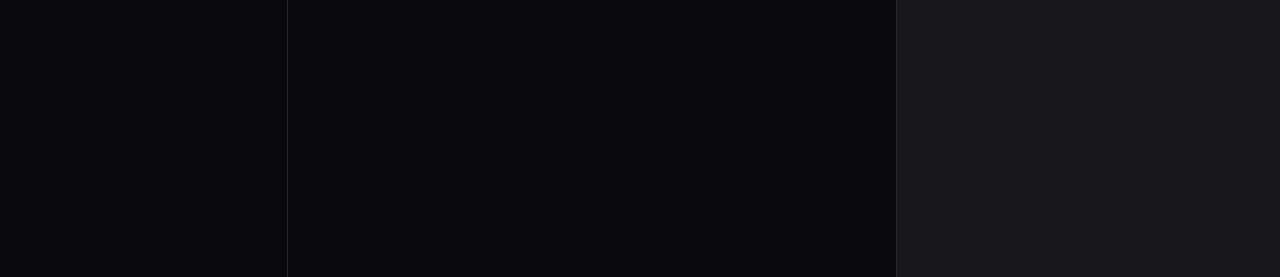
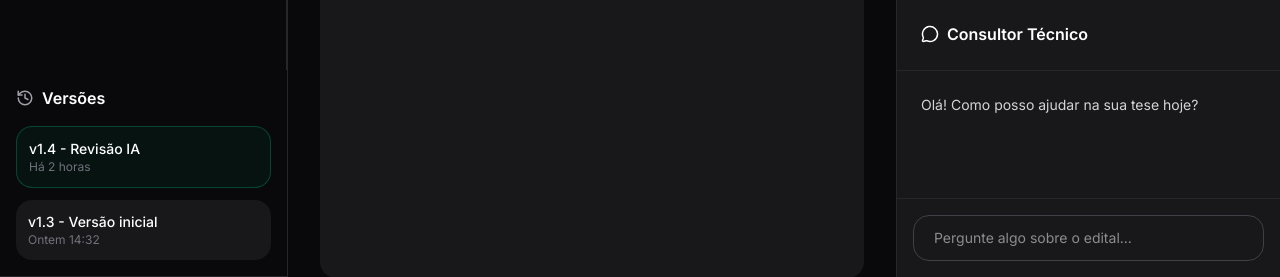
Before and after one commit to matheusoption-bit/notepress-saas, a Next.js app: page /notebooks/1 in a window 1280 px wide. Shown: the part 523-800 px from the top of the page. Built offline with nearby package versions, Linux system fonts and the light colour scheme.

Commit message:
Adicionar componentes de onboarding, painel direito, barra lateral de fontes, editor de texto e versões

```diff
--- a/src/app/notebooks/[id]/page.tsx
+++ b/src/app/notebooks/[id]/page.tsx
@@ -1,12 +1,13 @@
 'use client';
 
-import { useState } from 'react';
-import TipTapEditor from '@/components/TipTapEditor';
-import SourcesSidebar from '@/components/SourcesSidebar';
-import VersionsSidebar from '@/components/VersionsSidebar';
-import RightPanel from '@/components/RightPanel';
+import { use, useState } from 'react';
+import TipTapEditor from '@/src/components/TipTapEditor';
+import SourcesSidebar from '@/src/components/SourcesSidebar';
+import VersionsSidebar from '@/src/components/VersionsSidebar';
+import RightPanel from '@/src/components/RightPanel';
 
-export default function NotebookPage({ params }: { params: { id: string } }) {
+export default function NotebookPage({ params }: { params: Promise<{ id: string }> }) {
+  const { id } = use(params);
   const [selectedTab, setSelectedTab] = useState<'editor' | 'sources'>('editor');
 
   return (
--- a/src/app/page.tsx
+++ b/src/app/page.tsx
@@ -3,7 +3,7 @@
 import { SignedIn, SignedOut, SignInButton, useUser } from '@clerk/nextjs';
 import { Sparkles, BookOpen, TrendingUp, Target, Play } from 'lucide-react';
 import Link from 'next/link';
-import OnboardingWizard from '@/src/app/components/OnboardingWizard';
+import OnboardingWizard from '@/src/components/OnboardingWizard';
 import { useState } from 'react';
 
 export default function Home() {
--- a/src/app/components/TipTapEditor.tsx
+++ b/src/components/TipTapEditor.tsx
@@ -19,6 +19,7 @@
       }),
     ],
     content: content || '<p></p>',
+    immediatelyRender: false,
     onUpdate: ({ editor }) => {
       onUpdate?.(editor.getJSON());
     },
--- /dev/null
+++ b/src/components/VersionsSidebar.tsx
@@ -0,0 +1,25 @@
+'use client';
+
+import { Clock, History } from 'lucide-react';
+
+export default function VersionsSidebar() {
+  return (
+    <div className="p-4 border-b border-zinc-800 bg-zinc-950">
+      <div className="flex items-center gap-2 mb-4">
+        <History size={18} className="text-zinc-400" />
+        <h3 className="font-semibold">Versões</h3>
+      </div>
+
+      <div className="space-y-3 text-sm">
+        <div className="p-3 bg-emerald-950/30 border border-emerald-500/30 rounded-2xl">
+          <p className="font-medium">v1.4 - Revisão IA</p>
+          <p className="text-xs text-zinc-500">Há 2 horas</p>
+        </div>
+        <div className="p-3 bg-zinc-900 rounded-2xl">
+          <p className="font-medium">v1.3 - Versão inicial</p>
+          <p className="text-xs text-zinc-500">Ontem 14:32</p>
+        </div>
+      </div>
+    </div>
+  );
+}
```
Also changed, not shown: src/components/OnboardingWizard.tsx (renamed from src/app/components/OnboardingWizard.tsx), src/components/RightPanel.tsx (renamed from src/app/components/RightPanel.tsx), src/components/SourcesSidebar.tsx (renamed from src/app/components/SourcesSidebar.tsx).
